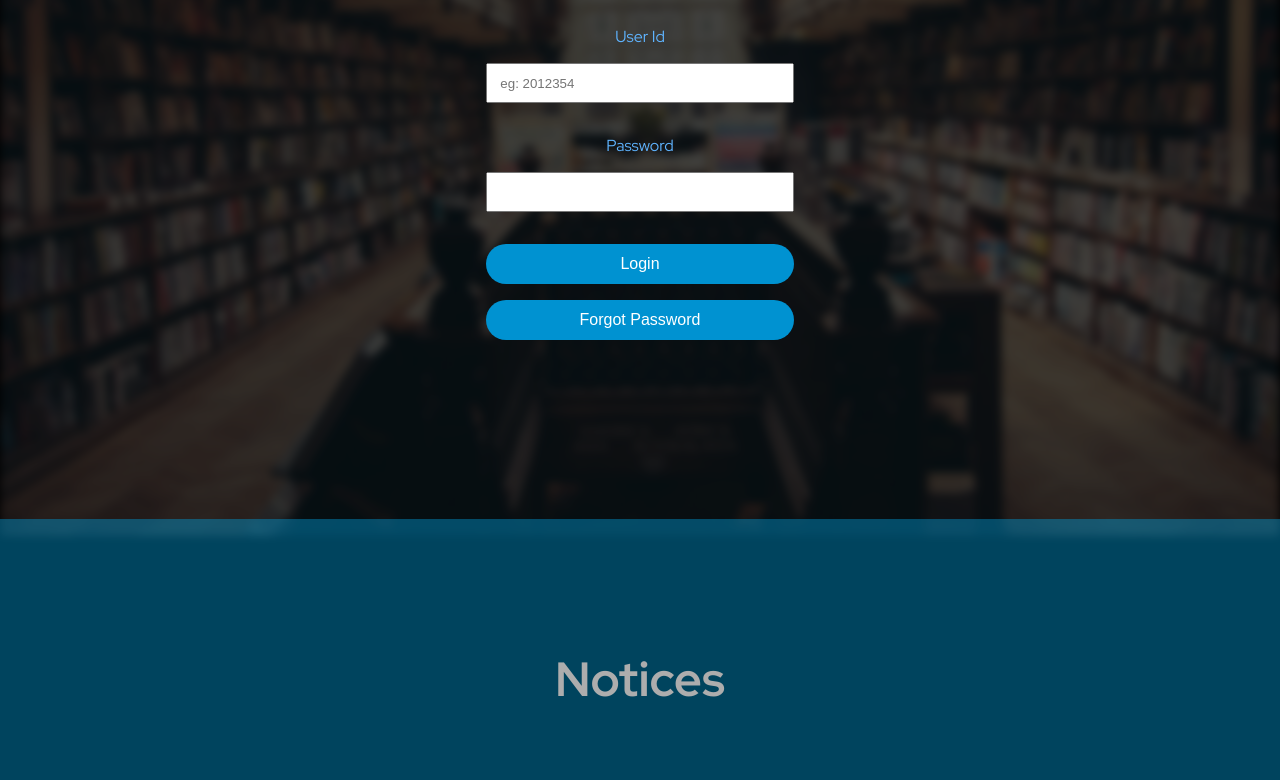
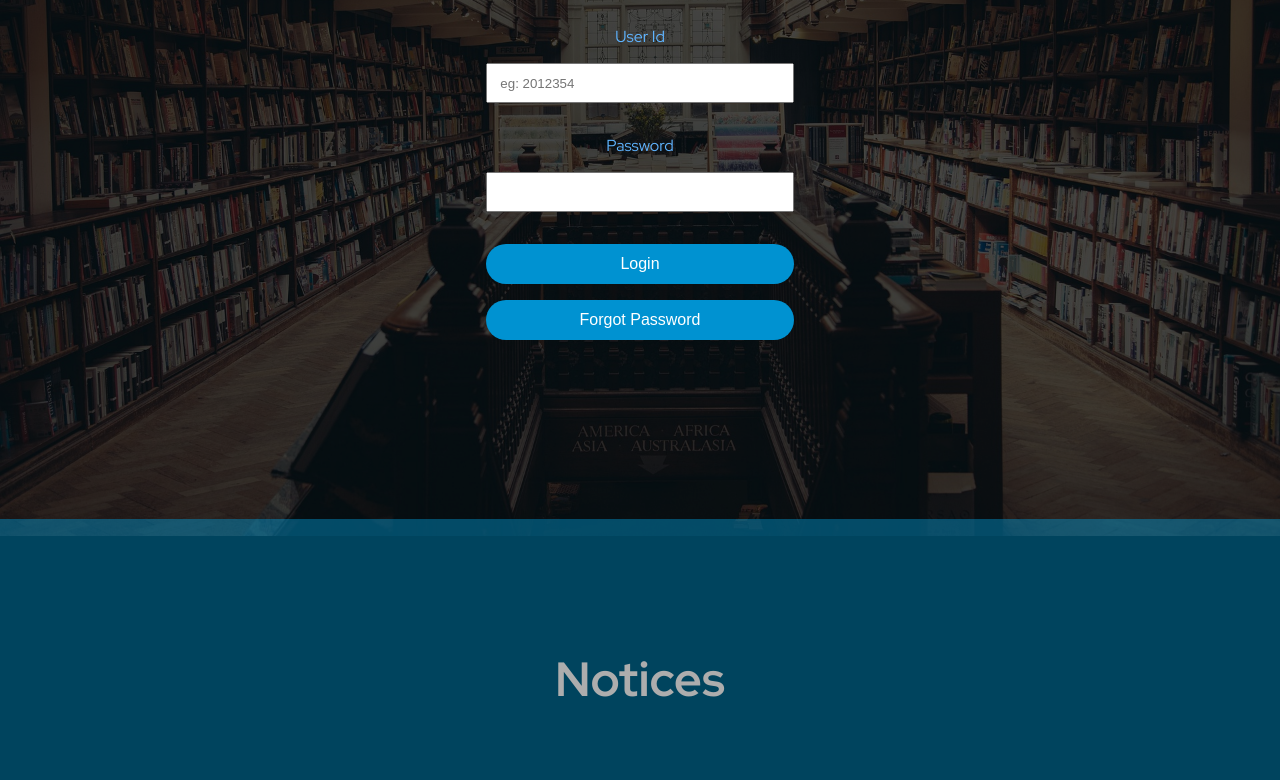
Before and after one commit to MRafayyy/Zabdesk-Design, a plain HTML site: page login page/index.html in a window 1280 px wide. Shown: the part 264-1044 px from the top of the page. Drawn offline with Linux system fonts and the light colour scheme.

Commit message:
Update style.css

```diff
--- a/login page/style.css
+++ b/login page/style.css
@@ -32,7 +32,7 @@ body{
     right: 0%;
     z-index: -1;
     opacity: 0.3;
-    filter: blur(5px);
+    filter: blur(0px);
 }
 
 header{
```
